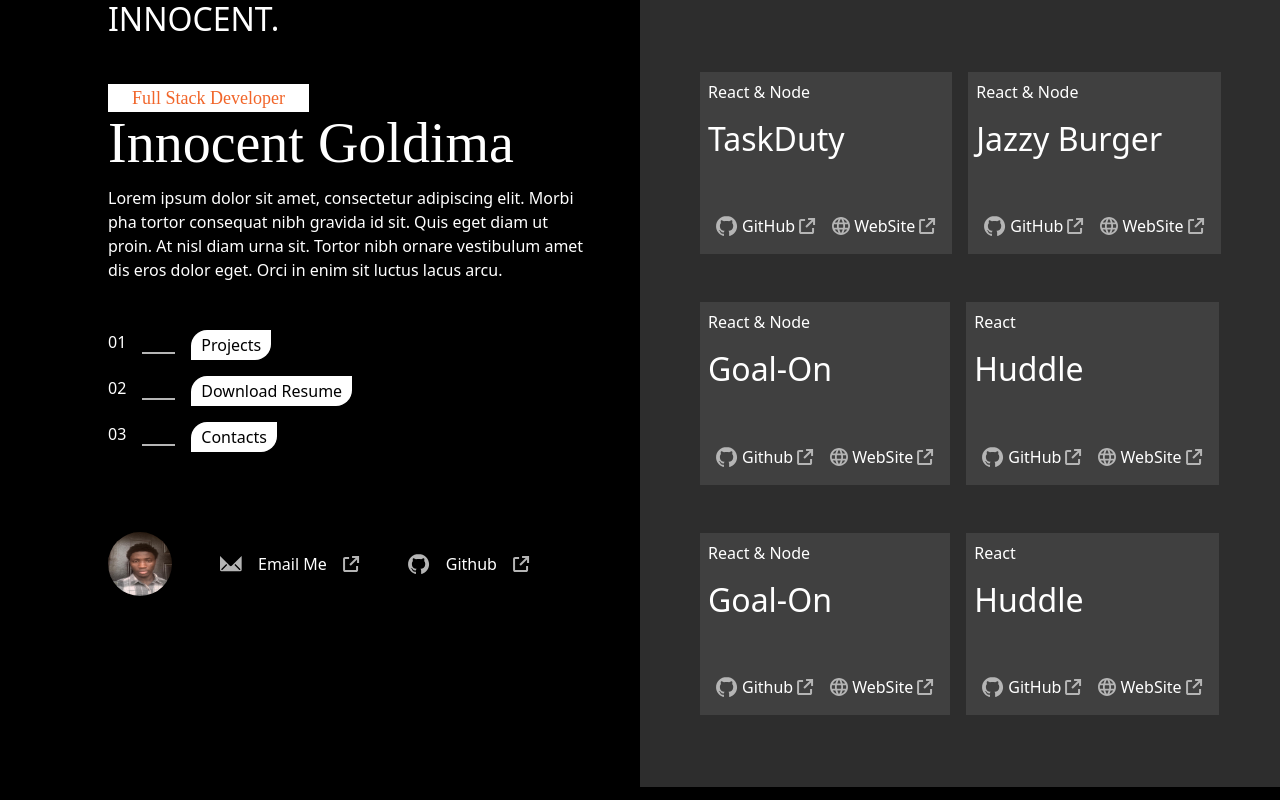
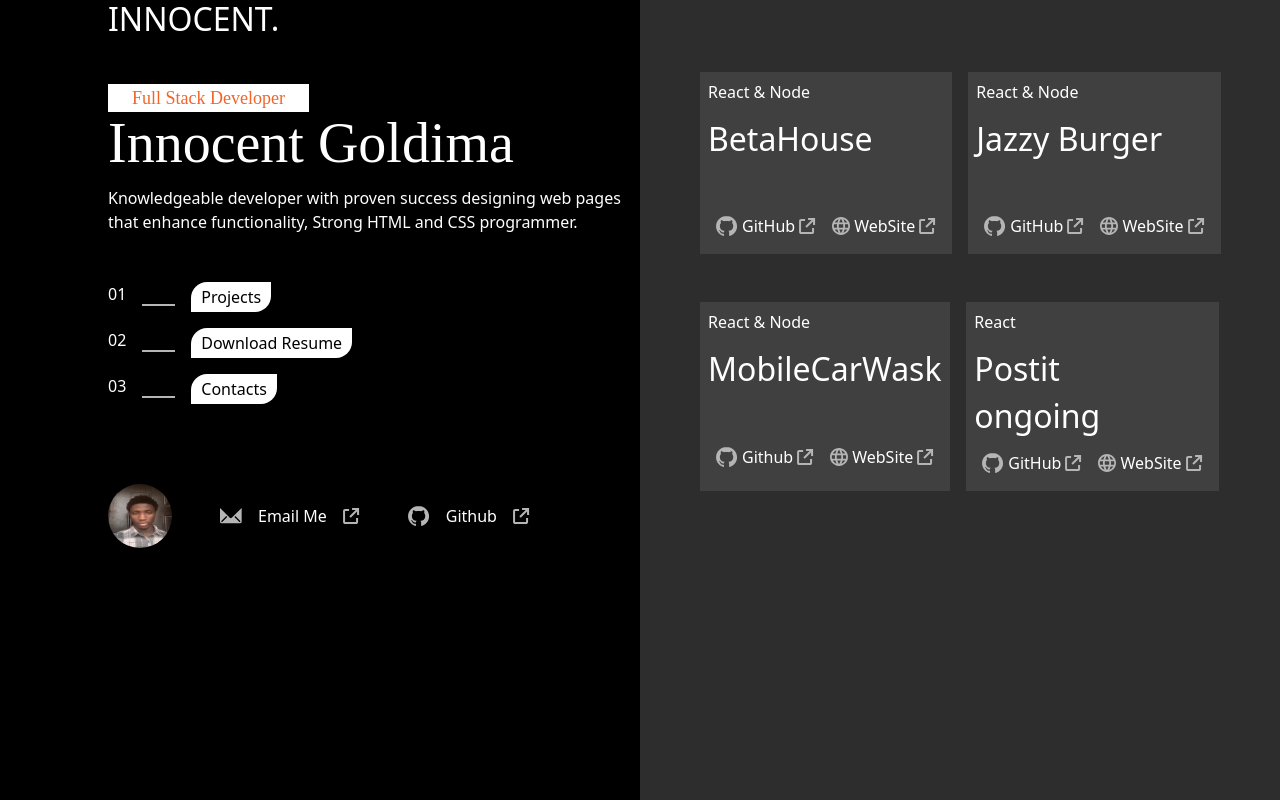
Before and after one commit to Innocent866/Portfolio, a React (Vite) app: page /project in a window 1280 px wide. Built offline with nearby package versions, Linux system fonts and the light colour scheme; a web font is replaced by a local one.

Commit message:
Portfolio updayte

```diff
--- a/src/Component/Download.jsx
+++ b/src/Component/Download.jsx
@@ -25,13 +25,11 @@ const Download = () => {
           <img src={CloseModal} alt=""/>
           </div>
           <img src={Downloadlogo} alt="" />
-          <Link style={{color:"#F16529"}}><p className="mt-2">Mubarak's Resume.pdf</p></Link>
+          <a href="" download="C:\Users\User\Documents\Innocent CV PDF.pdf" style={{color:"#F16529"}}><p className="mt-2">Innocent's Resume.pdf</p></a>
           <h1>Download In Progress!</h1>
           <p style={{color:"#B5B5B5"}}>Kindly check your downloads for the downloaded file.</p>
 
-          <button className="w-50 border-0 mb-5 rounded p-1" onClick={handleClose}>
-        Go to Downloads
-        </button>
+
           </Modal.Body>
 
 
--- a/src/Component/NavDropDown.jsx
+++ b/src/Component/NavDropDown.jsx
@@ -8,9 +8,9 @@ const NavDropDown = () => {
   return (
     <div>
          <ul className='d-flex justify-content-between gap-5 m-2 list-unstyled '>
-        <Link className='text-decoration-none text-white' to='/project'><li>Project</li></Link>
+        <Link className='text-decoration-none text-white' to='/project'><li className='li'>Project</li></Link>
          <Download/>
-         <Link className='text-decoration-none text-white' to='/contact'><li>Contact</li></Link>
+         <Link className='text-decoration-none text-white' to='/contact'><li className='li'>Contact</li></Link>
       </ul>
     </div>
   )
--- a/src/Component/ProjectStore.jsx
+++ b/src/Component/ProjectStore.jsx
@@ -7,14 +7,14 @@ import sending from "../assets/Sendinglogo.svg";
 
 const ProjectStore = () => {
   return (
-    <div style={{background: "#2D2D2D"}} className="div px-1 py-5">
-      <div className=''>
+    <div style={{background: "#2D2D2D", height:"100vh"}} className="div px-1 py-5">
+      <div>
         <div className='store-div d-lg-flex d-md-flex justify-content-md-between py-lg-3 px-lg-5 px-5 '>
           <div className='p-2 m-2' style={{background: "#404040"}}>
             <p>React & Node</p>
-            <h2 className='mb-5'>TaskDuty</h2>
+            <h2 className='mb-5'>BetaHouse</h2>
             <div className='d-flex'>
-            <Link target="blank" to="https://github.com/Innocent866/TaskDuty" className='text-decoration-none text-white'>
+            <Link target="blank" to="https://github.com/Innocent866/Beta-Home" className='text-decoration-none text-white'>
             <div className="pad p-2  d-flex gap-1 align-items-center">
                 <img src={gitup} alt="" />
                 GitHub
@@ -22,7 +22,7 @@ const ProjectStore = () => {
                 </div>
                 </Link>
 
-                <Link to="https://task-duty-lyart.vercel.app/" target="blank" className='text-decoration-none text-white '>
+                <Link to="https://beta-home-murex.vercel.app/" target="blank" className='text-decoration-none text-white '>
                 <div className="pad p-2  d-flex gap-1 align-items-center">
                 <img src={weblogo} alt="" />
                 WebSite
@@ -37,7 +37,7 @@ const ProjectStore = () => {
             <p>React & Node</p>
             <h2 className='mb-5'>Jazzy Burger</h2>
             <div className='d-flex'>
-            <Link to="https://github.com/Innocent866/lastfrontproject" target="blank" className='text-decoration-none text-white'>
+            <Link to="https://github.com/Innocent866/Jazzy-Burger" target="blank" className='text-decoration-none text-white'>
             <div className="pad p-2  d-flex gap-1 align-items-center">
                 <img src={gitup} alt="" />
                 GitHub
@@ -45,7 +45,7 @@ const ProjectStore = () => {
                 </div>
                 </Link>
 
-                <Link to="https://lastfrontproject.vercel.app/" target="blank" className='text-decoration-none text-white '>
+                <Link to="https://jazzy-burger-omega.vercel.app/" target="blank" className='text-decoration-none text-white '>
                 <div className="pad p-2  d-flex gap-1 align-items-center">
                 <img src={weblogo} alt="" />
                 WebSite
@@ -58,17 +58,17 @@ const ProjectStore = () => {
         <div className='store-div d-lg-flex d-md-flex justify-content-md-between py-lg-3 px-lg-5 px-5'>
           <div className='p-2 m-2' style={{background: "#404040"}}>
             <p>React & Node</p>
-            <h2 className='mb-5'>Goal-On</h2>
+            <h2 className='mb-5'>MobileCarWask</h2>
             <div className='d-flex'>
 
-                <Link to="https://github.com/Innocent866/GoalFrontend" target="blank" className="text-white text-decoration-none">
+                <Link to="https://github.com/Innocent866/InternProjectForntend" target="blank" className="text-white text-decoration-none">
                <div className="pad p-2  d-flex gap-1 align-items-center">
                 <img src={gitup} alt="" />
                 Github
                 <img src={sending} alt="" />
                 </div>
               </Link>
-                <Link to="https://goal-on.vercel.app/" target="blank" className='text-decoration-none text-white'>
+                <Link to="https://intern-project-forntend.vercel.app/" target="blank" className='text-decoration-none text-white'>
                 <div className="pad p-2 d-flex gap-1 align-items-center">
                 <img src={weblogo} alt="" />
                 WebSite
@@ -79,9 +79,10 @@ const ProjectStore = () => {
           </div>
           <div className='p-2 m-2 me-lg-5' style={{background: "#404040"}}>
             <p>React</p>
-            <h2 className='mb-5'>Huddle</h2>
+            <h2 >Postit</h2>
+            <h2 >ongoing</h2>
             <div className='d-flex'>
-            <Link to="https://github.com/Innocent866/huddle" target="blank" className='text-decoration-none text-white'>
+            <Link to="https://github.com/Innocent866/PostIt" target="blank" className='text-decoration-none text-white'>
             <div className="pad p-2 d-flex gap-1 align-items-center">
                 <img src={gitup} alt="" />
                 GitHub
@@ -89,51 +90,7 @@ const ProjectStore = () => {
                 </div>
                 </Link>
 
-                <Link to="https://huddle-lime.vercel.app/" target="blank" className='text-decoration-none text-white'>
-                <div className="pad p-2 d-flex gap-1 align-items-center">
-                <img src={weblogo} alt="" />
-                WebSite
-                <img src={sending} alt="" />
-                </div>
-                </Link>
-            </div>
-          </div>
-        </div>
-        <div className='store-div d-lg-flex d-md-flex justify-content-md-between py-lg-3 px-lg-5 px-5'>
-          <div className='p-2 m-2' style={{background: "#404040"}}>
-            <p>React & Node</p>
-            <h2 className='mb-5'>Goal-On</h2>
-            <div className='d-flex'>
-
-                <Link to="#" target="blank" className="text-white text-decoration-none">
-               <div className="pad p-2  d-flex gap-1 align-items-center">
-                <img src={gitup} alt="" />
-                Github
-                <img src={sending} alt="" />
-                </div>
-              </Link>
-                <Link to="#" target="blank" className='text-decoration-none text-white'>
-                <div className="pad p-2 d-flex gap-1 align-items-center">
-                <img src={weblogo} alt="" />
-                WebSite
-                <img src={sending} alt="" />
-                </div>
-                </Link>
-            </div>
-          </div>
-          <div className='p-2 m-2 me-lg-5' style={{background: "#404040"}}>
-            <p>React</p>
-            <h2 className='mb-5'>Huddle</h2>
-            <div className='d-flex'>
-            <Link to="#" target="blank" className='text-decoration-none text-white'>
-            <div className="pad p-2 d-flex gap-1 align-items-center">
-                <img src={gitup} alt="" />
-                GitHub
-                <img src={sending} alt="" />
-                </div>
-                </Link>
-
-                <Link to="#" target="blank" className='text-decoration-none text-white'>
+                <Link to="https://post-it-omega.vercel.app/" target="blank" className='text-decoration-none text-white'>
                 <div className="pad p-2 d-flex gap-1 align-items-center">
                 <img src={weblogo} alt="" />
                 WebSite
@@ -144,6 +101,7 @@ const ProjectStore = () => {
           </div>
         </div>
 
+
       </div>
     </div>
   )
--- a/src/Pages/ContactPage.jsx
+++ b/src/Pages/ContactPage.jsx
@@ -1,40 +1,40 @@
-import React from 'react'
-import '../Styles/ContactPage.css'
+import React from "react";
+import "../Styles/ContactPage.css";
 import { Link } from "react-router-dom";
-import Dash from '../assets/Dash.svg'
+import Dash from "../assets/Dash.svg";
 import profile from "../assets/WhatsApp Image 2024-02-09 at 5.32.25 AM.jpeg";
 import gitup from "../assets/gituplogo.svg";
 import sending from "../assets/Sendinglogo.svg";
-import ProjectStore from "../Component/ProjectStore.jsx"
+import ProjectStore from "../Component/ProjectStore.jsx";
 import mail from "../assets/email-logo.svg";
 import Download from "../Component/Download";
-import ContactInput from '../Component/ContactInput.jsx';
-
-
-
+import ContactInput from "../Component/ContactInput.jsx";
 
 const ContactPage = () => {
   return (
     <div>
-      <div className="justify-content-between d-lg-flex text-white ">
+      <div
+        className="justify-content-between d-lg-flex text-white"
+        style={{ width: "100%" }}
+      >
+        <div className="container general-contact-2 mb-5">
+          <div className="ContactPage">
+            <Link to="/" className="text-decoration-none text-white">
+              <h2 className="mb-5">INNOCENT.</h2>
+            </Link>
 
-        <div className='container mb-5'>
-
-          <div className="ContactPage">
-          <Link to='/' className='text-decoration-none text-white'><h2  className='mb-5'>INNOCENT.</h2></Link>
-
-            <h3 className='d-inline px-4 py-1'>Full Stack Developer</h3>
+            <h3 className="d-inline px-4 py-1">Full Stack Developer</h3>
             <h1>Innocent Goldima</h1>
             <p className="lh-base">
-              Lorem ipsum dolor sit amet, consectetur adipiscing elit. Morbi pha
-              tortor consequat nibh gravida id sit. Quis eget diam ut proin. At
-              nisl diam urna sit. Tortor nibh ornare vestibulum amet dis eros
-              dolor eget. Orci in enim sit luctus lacus arcu.
+              Knowledgeable developer with proven success designing web pages <br />
+              that enhance functionality, Strong HTML and CSS programmer.
             </p>
 
-
             <div className="my-5 pb-3">
-            <Link to="/project" className="d-flex gap-3 text-decoration-none text-white">
+              <Link
+                to="/project"
+                className="d-flex gap-3 text-decoration-none text-white"
+              >
                 01{" "}
                 <img
                   src={Dash}
@@ -43,7 +43,6 @@ const ContactPage = () => {
                   style={{ fontSize: "2rem", fontWeight: "10px" }}
                 />{" "}
                 <p className="li "> Projects</p>
-
               </Link>
               <Link to="" className="text-decoration-none text-white">
                 <p className="d-flex gap-3">
@@ -56,8 +55,10 @@ const ContactPage = () => {
                   <Download />{" "}
                 </p>
               </Link>
-              <Link to="/contact" className="d-flex gap-3 text-decoration-none text-white">
-
+              <Link
+                to="/contact"
+                className="d-flex gap-3 text-decoration-none text-white"
+              >
                 03{" "}
                 <img
                   src={Dash}
@@ -69,10 +70,18 @@ const ContactPage = () => {
               </Link>
             </div>
 
-
-            <div className="d-flex align-items-center gap-lg-5 justify-content-between justify-content-lg-start" >
-            <img src={profile} alt="" className="w-25 img-fluid rounded-5" style={{maxWidth:"4rem", height:"4rem"}}/>
-              <Link target="blank" className="text-white text-decoration-none d-flex align-items-center gap-1 gap-lg-3">
+            <div className="d-flex align-items-center gap-lg-5 justify-content-between justify-content-lg-start">
+              <img
+                src={profile}
+                alt=""
+                className="w-25 img-fluid rounded-5"
+                style={{ maxWidth: "4rem", height: "4rem" }}
+              />
+              <Link
+              to="https://mail.google.com/mail/igoldima@gmail.com"
+                target="blank"
+                className="text-white text-decoration-none d-flex align-items-center gap-1 gap-lg-3"
+              >
                 <div className="email  d-flex align-items-center gap-1 gap-lg-3">
                   <img src={mail} alt="" />
                   Email Me
@@ -80,6 +89,7 @@ const ContactPage = () => {
                 </div>
               </Link>
               <Link
+                to="https://github.com/Innocent866"
                 target="blank"
                 className="text-white text-decoration-none d-flex align-items-center gap-1 gap-lg-3"
               >
@@ -92,12 +102,12 @@ const ContactPage = () => {
             </div>
           </div>
         </div>
-        <div>
-          <ContactInput/>
+        <div className="general-contact-3">
+          <ContactInput />
         </div>
       </div>
     </div>
-  )
-}
+  );
+};
 
-export default ContactPage
+export default ContactPage;
--- a/src/Pages/ProjectPage.jsx
+++ b/src/Pages/ProjectPage.jsx
@@ -12,8 +12,8 @@ import Download from "../Component/Download";
 const ProjectPage = () => {
   return (
     <div>
-      <div className="justify-content-between d-lg-flex text-white ">
-        <div className="container mb-5">
+      <div className="general-project justify-content-between d-lg-flex text-white" style={{width:"100%"}}>
+        <div className="container general-project-2 mb-5" >
           <div className="ProjectPage">
             <Link to="/" className="text-decoration-none text-white">
               <h2 className="mb-5">INNOCENT.</h2>
@@ -21,10 +21,7 @@ const ProjectPage = () => {
             <h3 className="d-inline px-4 py-1" style={{color: "#F16529",backgroundColor:"#FFFFFF", fontFamily: 'Hammersmith One', fontSize:"18px"}}>Full Stack Developer</h3>
             <h1 style={{fontFamily: 'Hammersmith One', fontSize:"56px"}}>Innocent Goldima</h1>
             <p className="lh-base" >
-              Lorem ipsum dolor sit amet, consectetur adipiscing elit. Morbi pha
-              tortor consequat nibh gravida id sit. Quis eget diam ut proin. At
-              nisl diam urna sit. Tortor nibh ornare vestibulum amet dis eros
-              dolor eget. Orci in enim sit luctus lacus arcu.
+            Knowledgeable developer with proven success designing web pages <br /> that enhance functionality, Strong HTML and CSS programmer.
             </p>
 
             <div className="my-5 pb-3">
@@ -67,6 +64,7 @@ const ProjectPage = () => {
             <div className="d-flex align-items-center gap-lg-5 justify-content-between justify-content-lg-start">
             <img src={profile} alt="" className="w-25 img-fluid rounded-5" style={{maxWidth:"4rem", height:"4rem"}}/>
               <Link
+              to="https://mail.google.com/mail/igoldima@gmail.com"
                 target="blank"
                 className="text-white text-decoration-none d-flex align-items-center gap-1 gap-lg-3"
               >
@@ -77,6 +75,7 @@ const ProjectPage = () => {
                 </div>
               </Link>
               <Link
+              to="https://github.com/Innocent866"
                 target="blank"
                 className="text-white text-decoration-none d-flex align-items-center gap-1 gap-lg-3"
               >
@@ -89,7 +88,7 @@ const ProjectPage = () => {
             </div>
           </div>
         </div>
-        <div>
+        <div className="general-project-3">
           <ProjectStore />
         </div>
       </div>
--- a/src/Styles/ContactPage.css
+++ b/src/Styles/ContactPage.css
@@ -1,11 +1,11 @@
-.ContactPage h1{
+.ContactPage h1 {
     font-size: 56px;
     font-family: 'Hammersmith One', sans-serif;
 }
 
 
 
-.ContactPage h3{
+.ContactPage h3 {
     background-color: #FFFFFF;
     color: #F16529;
     font-family: 'Hammersmith One', sans-serif;
@@ -15,7 +15,7 @@
 }
 
 
-.ContactPage h5{
+.ContactPage h5 {
     font-size: 30px;
     font-family: 'Hammersmith One', sans-serif;
 }
@@ -23,12 +23,33 @@
 
 
 @media screen and (min-width: 890px) {
-    .ContactPage{
+    .ContactPage {
         margin: 0 2rem 0 6rem;
     }
 
-    div .div{
+    div .div {
         width: 40rem;
 
     }
 }
+
+@media screen and (min-width: 1024px) {
+    .ContactPage {
+        margin: 0 2rem 0 6rem;
+    }
+
+    div .div {
+        width: 40rem;
+
+    }
+
+    .general-contact-2 {
+        position: fixed;
+        width: 50%;
+    }
+
+    .general-contact-3 {
+        position: absolute;
+        right: 0;
+    }
+}
--- a/src/Styles/ProjectPage.css
+++ b/src/Styles/ProjectPage.css
@@ -1,6 +1,17 @@
 .ProjectPage h5{
     font-size: 30px;
     font-family: 'Hammersmith One', sans-serif;
+}
+
+.li {
+    background-color: white;
+    color: black;
+    padding: 3px 10px;
+    border-radius: 1rem 0;
+}
+
+.li:hover{
+    border-radius: 0 1rem;
 }
 
 
@@ -15,13 +26,14 @@
     }
 }
 
-.li {
-    background-color: white;
-    color: black;
-    padding: 3px 10px;
-    border-radius: 1rem 0;
+@media screen and (min-width: 1024px) {
+   .general-project-2{
+    position: fixed;
+    width: 50%;
+   }
+
+   .general-project-3{
+    position: absolute;
+    right: 0;
+   }
 }
-
-.li:hover{
-    border-radius: 0 1rem;
-}
--- a/src/Styles/ProjectStore.css
+++ b/src/Styles/ProjectStore.css
@@ -13,8 +13,8 @@
 }
 
 @keyframes pad {
-    0%{font-size: 5px; color: black;}
-    100%{font-size: 1rem; color: bisque;}
+    0%{ color: black;}
+    100%{ color: bisque;}
 }
 
 @media screen and (min-width: 890px) {
--- a/src/index.css
+++ b/src/index.css
@@ -1,3 +1,3 @@
-body{
+/* body{
     background-color: black;
-}
+} */
```
Also changed, not shown: 1 other file (tests, documents, lock files or other folders). Lines whose indentation alone changed are shown as unchanged.
